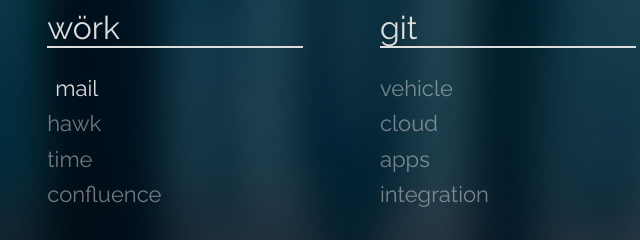
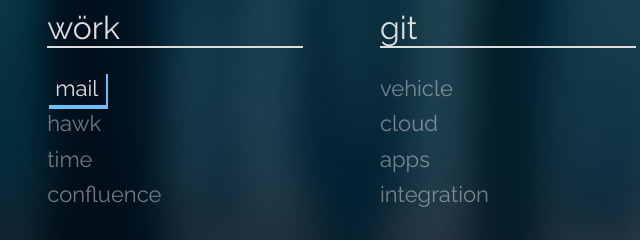
Before and after one commit to m-lenz/startpage, a plain HTML site: page index.html in a window 1280 px wide. In both pictures the pointer is over the link "mail". Shown: the part 407-647 px from the top of the page, 132-772 px from the left. Drawn offline with Linux system fonts and the light colour scheme.

Commit message:
style changes

```diff
--- a/styles.css
+++ b/styles.css
@@ -93,6 +93,10 @@
 .group a:hover {
     opacity: 1;
     padding-left: 0.5rem;
+    padding-right: 0.5rem;
+    box-shadow: 2px 4px rgb(107, 193, 247);
+
+
 }
 #credits a:hover {
     opacity: 1;
```
